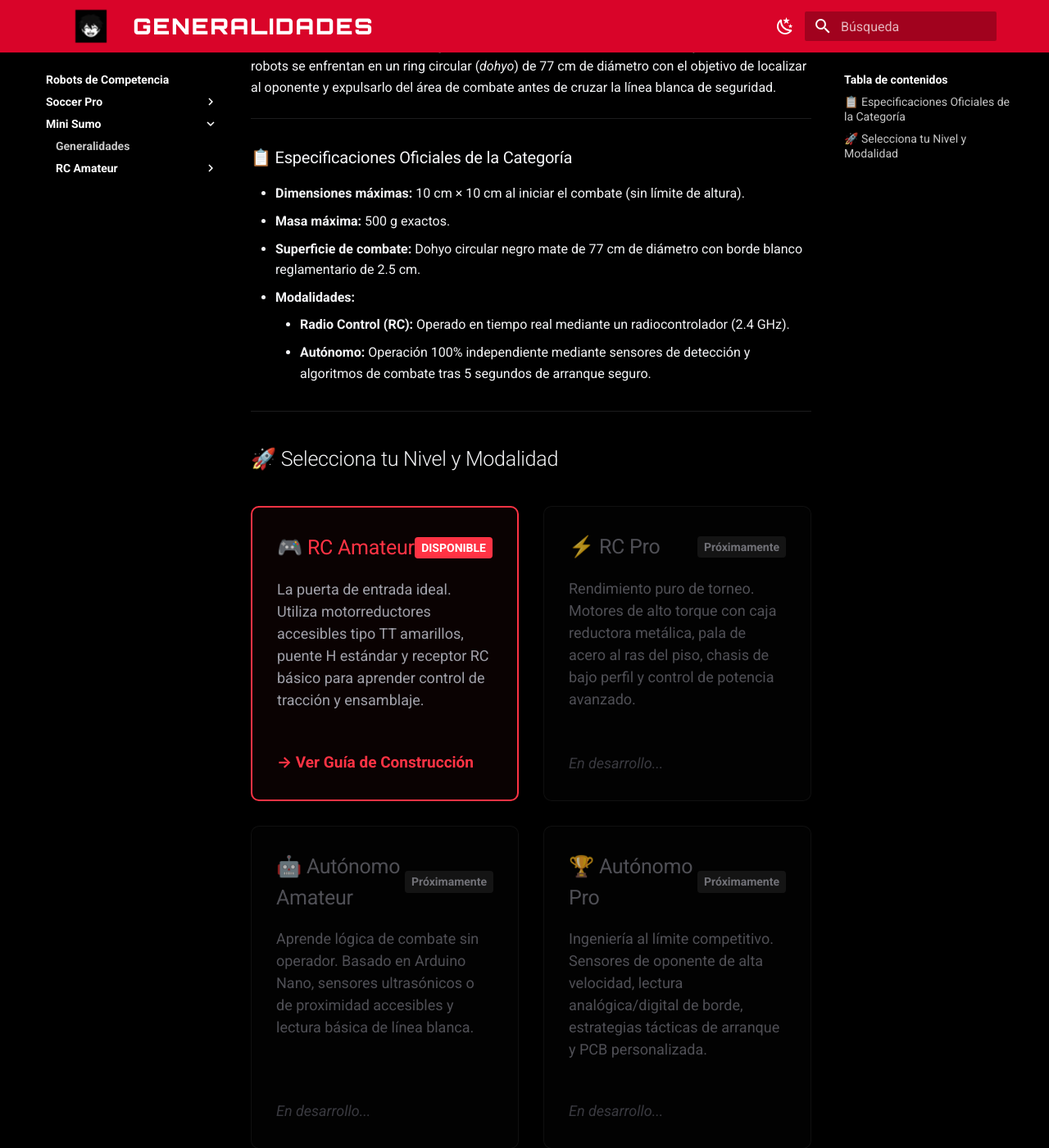
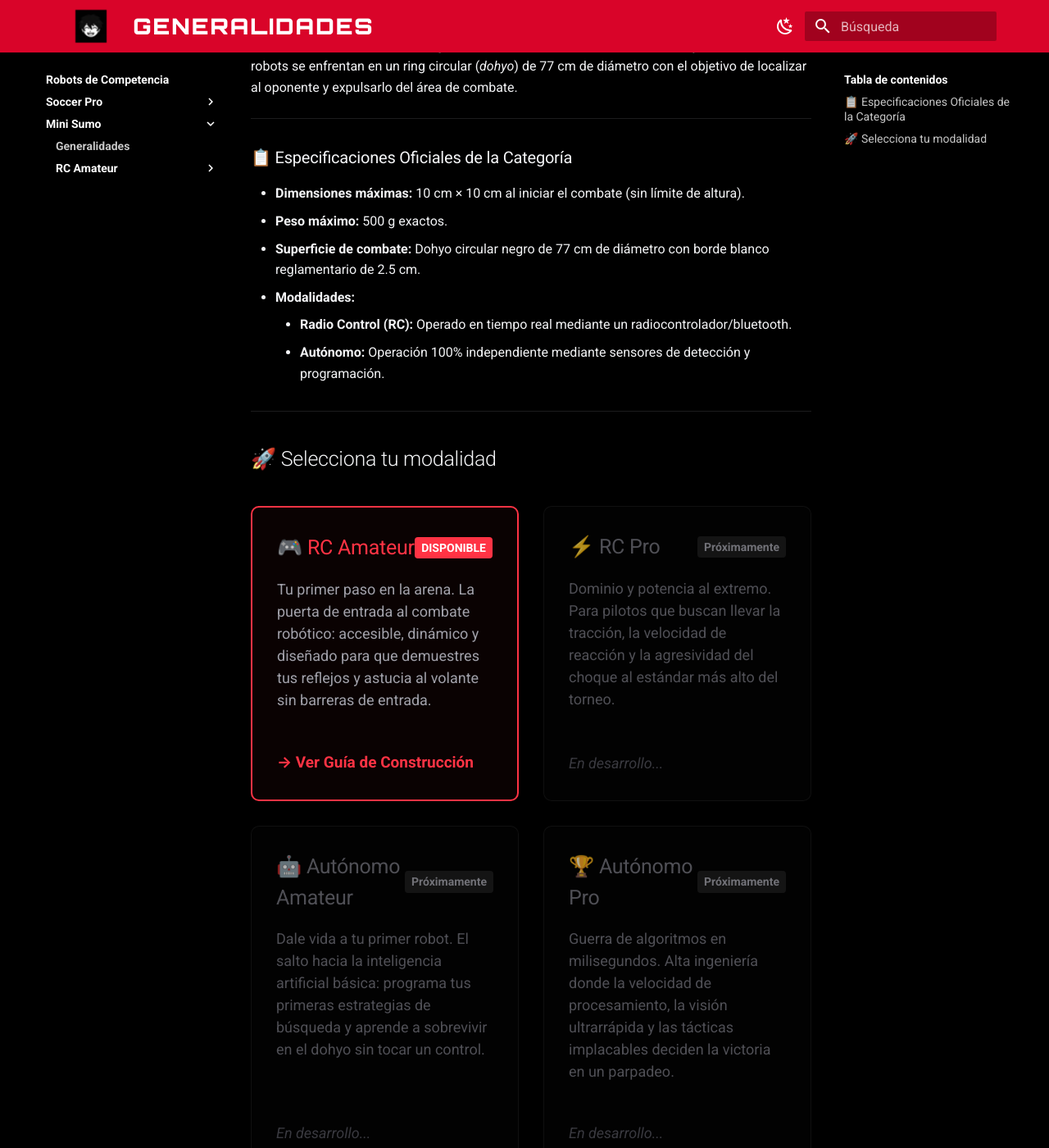
Before and after one commit to AKI0N/aki0n-hub, an MkDocs documentation site: the page built from docs/robots/mini-sumo.md, in a window 1280 px wide and 1400 px high, scrolled down 201 px. Shown: the whole window at 82% size. Built offline with MkDocs 1.6.1 and Material for MkDocs 9.7.7, drawn with Linux system fonts in a browser that asks for light colours.

Commit message:
Arreglos

```diff
--- a/docs/robots/mini-sumo.md
+++ b/docs/robots/mini-sumo.md
@@ -1,21 +1,21 @@
 # 🥋 Mini Sumo
 
-El **Mini Sumo** es una de las categorías de combate robótico más dinámicas y técnicas. Dos robots se enfrentan en un ring circular (*dohyo*) de 77 cm de diámetro con el objetivo de localizar al oponente y expulsarlo del área de combate antes de cruzar la línea blanca de seguridad.
+El **Mini Sumo** es una de las categorías de combate robótico más dinámicas y técnicas. Dos robots se enfrentan en un ring circular (*dohyo*) de 77 cm de diámetro con el objetivo de localizar al oponente y expulsarlo del área de combate.
 
 ---
 
 ### 📋 Especificaciones Oficiales de la Categoría
 
 * **Dimensiones máximas:** 10 cm × 10 cm al iniciar el combate (sin límite de altura).
-* **Masa máxima:** 500 g exactos.
-* **Superficie de combate:** Dohyo circular negro mate de 77 cm de diámetro con borde blanco reglamentario de 2.5 cm.
+* **Peso máximo:** 500 g exactos.
+* **Superficie de combate:** Dohyo circular negro de 77 cm de diámetro con borde blanco reglamentario de 2.5 cm.
 * **Modalidades:**
-    * **Radio Control (RC):** Operado en tiempo real mediante un radiocontrolador (2.4 GHz).
-    * **Autónomo:** Operación 100% independiente mediante sensores de detección y algoritmos de combate tras 5 segundos de arranque seguro.
+    * **Radio Control (RC):** Operado en tiempo real mediante un radiocontrolador/bluetooth.
+    * **Autónomo:** Operación 100% independiente mediante sensores de detección y programación.
 
 ---
 
-## 🚀 Selecciona tu Nivel y Modalidad
+## 🚀 Selecciona tu modalidad
 
 <div style="display: grid; grid-template-columns: repeat(auto-fit, minmax(260px, 1fr)); gap: 1.5rem; margin-top: 2rem;">
 
@@ -27,7 +27,7 @@ El **Mini Sumo** es una de las categorías de combate robótico más dinámicas
         <span style="background: #ff3344; color: #ffffff; font-size: 0.7rem; font-weight: bold; padding: 2px 8px; border-radius: 4px; text-transform: uppercase;">Disponible</span>
       </div>
       <p style="font-size: 0.9rem; color: #a1a1aa; line-height: 1.5;">
-        La puerta de entrada ideal. Utiliza motorreductores accesibles tipo TT amarillos, puente H estándar y receptor RC básico para aprender control de tracción y ensamblaje.
+        Tu primer paso en la arena. La puerta de entrada al combate robótico: accesible, dinámico y diseñado para que demuestres tus reflejos y astucia al volante sin barreras de entrada.
       </p>
     </div>
     <div style="margin-top: 1.5rem;">
@@ -45,7 +45,7 @@ El **Mini Sumo** es una de las categorías de combate robótico más dinámicas
         <span style="background: rgba(255, 255, 255, 0.1); color: #a1a1aa; font-size: 0.7rem; font-weight: 600; padding: 2px 8px; border-radius: 4px;">Próximamente</span>
       </div>
       <p style="font-size: 0.9rem; color: #71717a; line-height: 1.5;">
-        Rendimiento puro de torneo. Motores de alto torque con caja reductora metálica, pala de acero al ras del piso, chasis de bajo perfil y control de potencia avanzado.
+        Dominio y potencia al extremo. Para pilotos que buscan llevar la tracción, la velocidad de reacción y la agresividad del choque al estándar más alto del torneo.
       </p>
     </div>
     <div style="margin-top: 1.5rem;">
@@ -61,7 +61,7 @@ El **Mini Sumo** es una de las categorías de combate robótico más dinámicas
         <span style="background: rgba(255, 255, 255, 0.1); color: #a1a1aa; font-size: 0.7rem; font-weight: 600; padding: 2px 8px; border-radius: 4px;">Próximamente</span>
       </div>
       <p style="font-size: 0.9rem; color: #71717a; line-height: 1.5;">
-        Aprende lógica de combate sin operador. Basado en Arduino Nano, sensores ultrasónicos o de proximidad accesibles y lectura básica de línea blanca.
+        Dale vida a tu primer robot. El salto hacia la inteligencia artificial básica: programa tus primeras estrategias de búsqueda y aprende a sobrevivir en el dohyo sin tocar un control.
       </p>
     </div>
     <div style="margin-top: 1.5rem;">
@@ -77,7 +77,7 @@ El **Mini Sumo** es una de las categorías de combate robótico más dinámicas
         <span style="background: rgba(255, 255, 255, 0.1); color: #a1a1aa; font-size: 0.7rem; font-weight: 600; padding: 2px 8px; border-radius: 4px;">Próximamente</span>
       </div>
       <p style="font-size: 0.9rem; color: #71717a; line-height: 1.5;">
-        Ingeniería al límite competitivo. Sensores de oponente de alta velocidad, lectura analógica/digital de borde, estrategias tácticas de arranque y PCB personalizada.
+        Guerra de algoritmos en milisegundos. Alta ingeniería donde la velocidad de procesamiento, la visión ultrarrápida y las tácticas implacables deciden la victoria en un parpadeo.
       </p>
     </div>
     <div style="margin-top: 1.5rem;">
```
